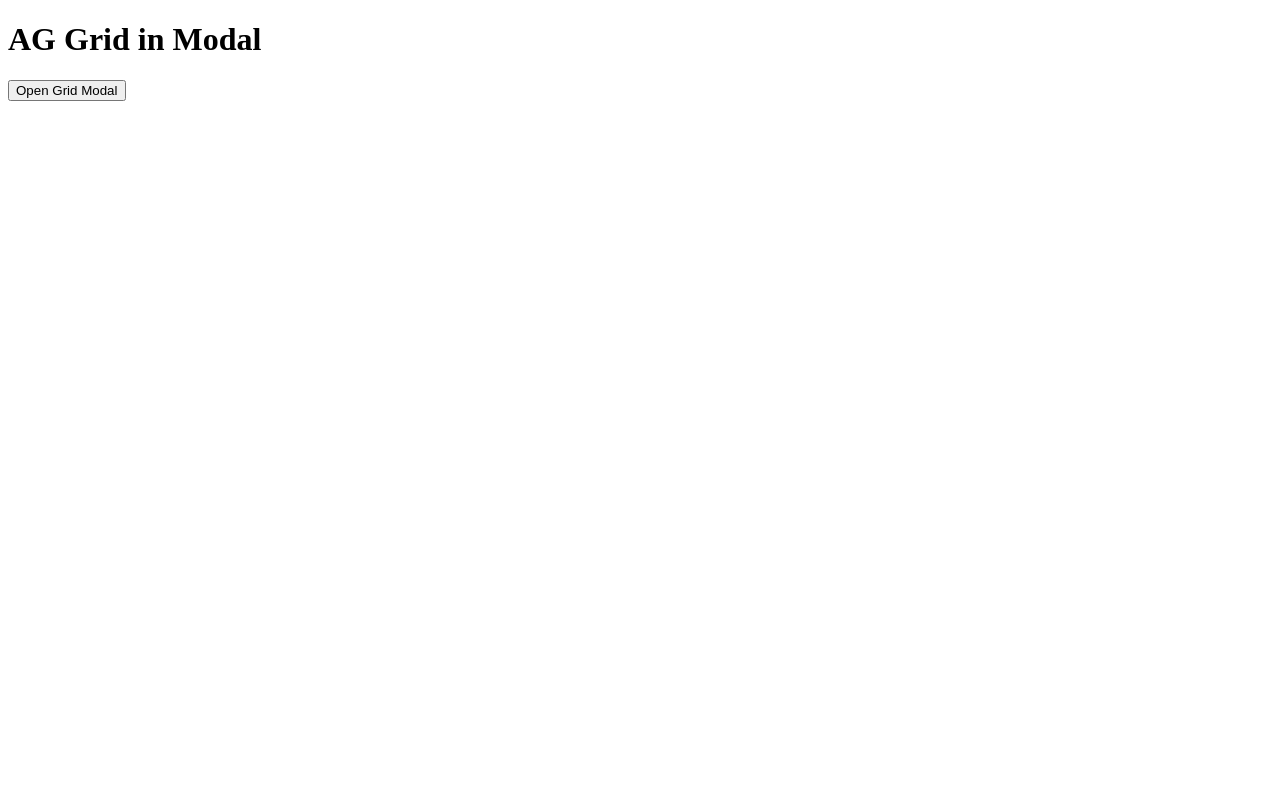
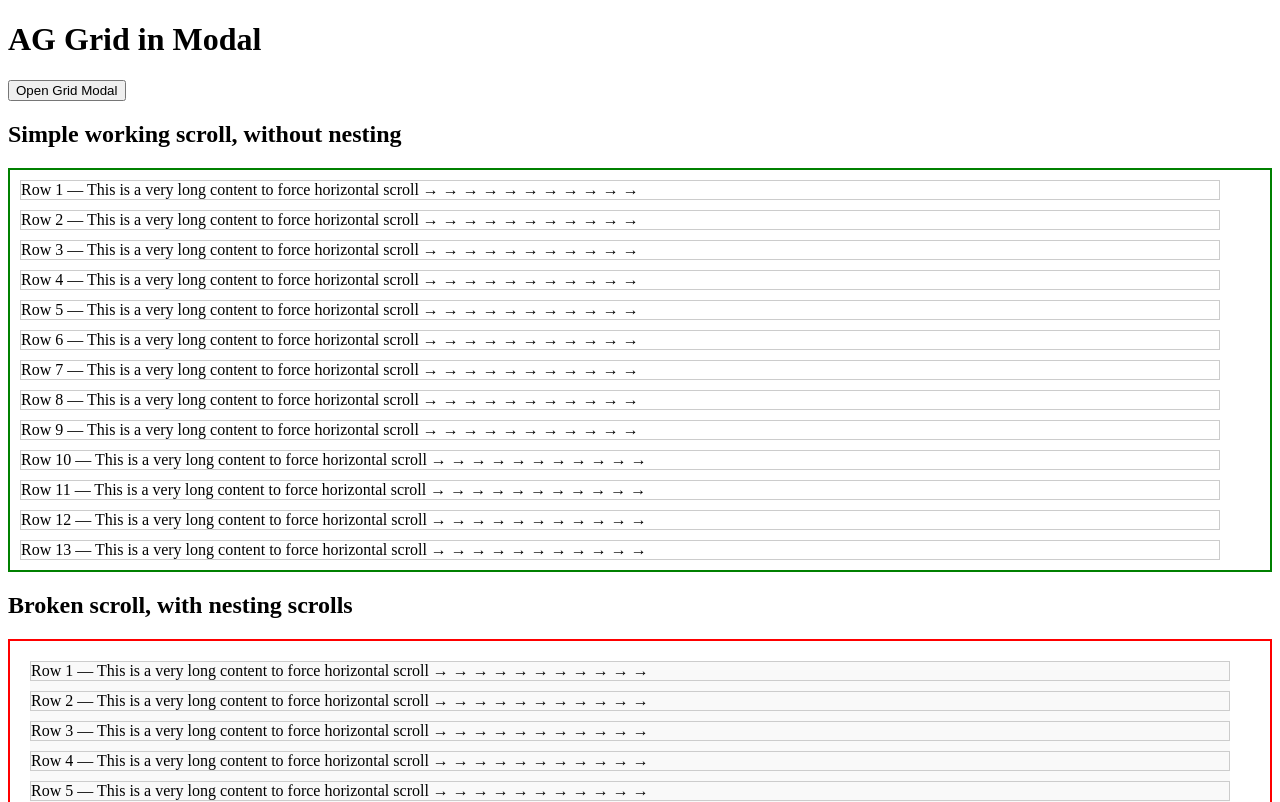
Before and after one commit to Saikiran-322/check-repositories, a React (Vite) app: page / in a window 1280 px wide. Shown: the top 802 px of the page. Built offline with nearby package versions, Linux system fonts and the light colour scheme; what ag-grid-community would draw is missing.

Commit message:
second commit

```diff
--- a/src/App.jsx
+++ b/src/App.jsx
@@ -1,10 +1,16 @@
 import ModalWithGrid from "./ModalWithGrid";
+import {Working,Broken} from "./Scrolls"
 
 function App() {
   return (
     <div>
       <h1>AG Grid in Modal</h1>
       <ModalWithGrid />
+
+      <h2>Simple working scroll, without nesting</h2>
+      <Working/>
+      <h2>Broken scroll, with nesting scrolls</h2>
+      <Broken/>
     </div>
   );
 }
--- /dev/null
+++ b/src/Scrolls.jsx
@@ -0,0 +1,70 @@
+import React from "react";
+
+const styles = {
+  container: {
+    height: "50vh",
+    overflow: "auto", // ✅ handles both X and Y
+    WebkitOverflowScrolling: "touch",
+    border: "2px solid green",
+  },
+  content: {
+    width: "1200px", // forces horizontal scroll
+    padding: "10px",
+  },
+  row: {
+    whiteSpace: "nowrap",
+    marginBottom: "10px",
+    border: "1px solid #ccc",
+  },
+};
+
+export const Working = function () {
+  return (
+    <div style={styles.container}>
+      <div style={styles.content}>
+        {Array.from({ length: 50 }).map((_, i) => (
+          <div key={i} style={styles.row}>
+            Row {i + 1} — This is a very long content to force horizontal scroll →
+            → → → → → → → → → →
+          </div>
+        ))}
+      </div>
+    </div>
+  );
+}
+
+
+const styles1 = {
+  outer: {
+    height: "50vh",
+    overflow: "auto", // ❌ scroll 1 (X + Y)
+    border: "2px solid red",
+  },
+  inner: {
+    height: "80vh",
+    width: "1200px", // forces horizontal scroll
+    overflow: "auto", // ❌ scroll 2 (X + Y)
+    margin: "20px",
+    background: "#f9f9f9",
+  },
+  row: {
+    whiteSpace: "nowrap",
+    marginBottom: "10px",
+    border: "1px solid #ccc",
+  },
+};
+
+export const Broken = function () {
+  return (
+    <div style={styles1.outer}>
+      <div style={styles1.inner}>
+        {Array.from({ length: 50 }).map((_, i) => (
+          <div key={i} style={styles1.row}>
+            Row {i + 1} — This is a very long content to force horizontal scroll →
+            → → → → → → → → → →
+          </div>
+        ))}
+      </div>
+    </div>
+  );
+}
```
